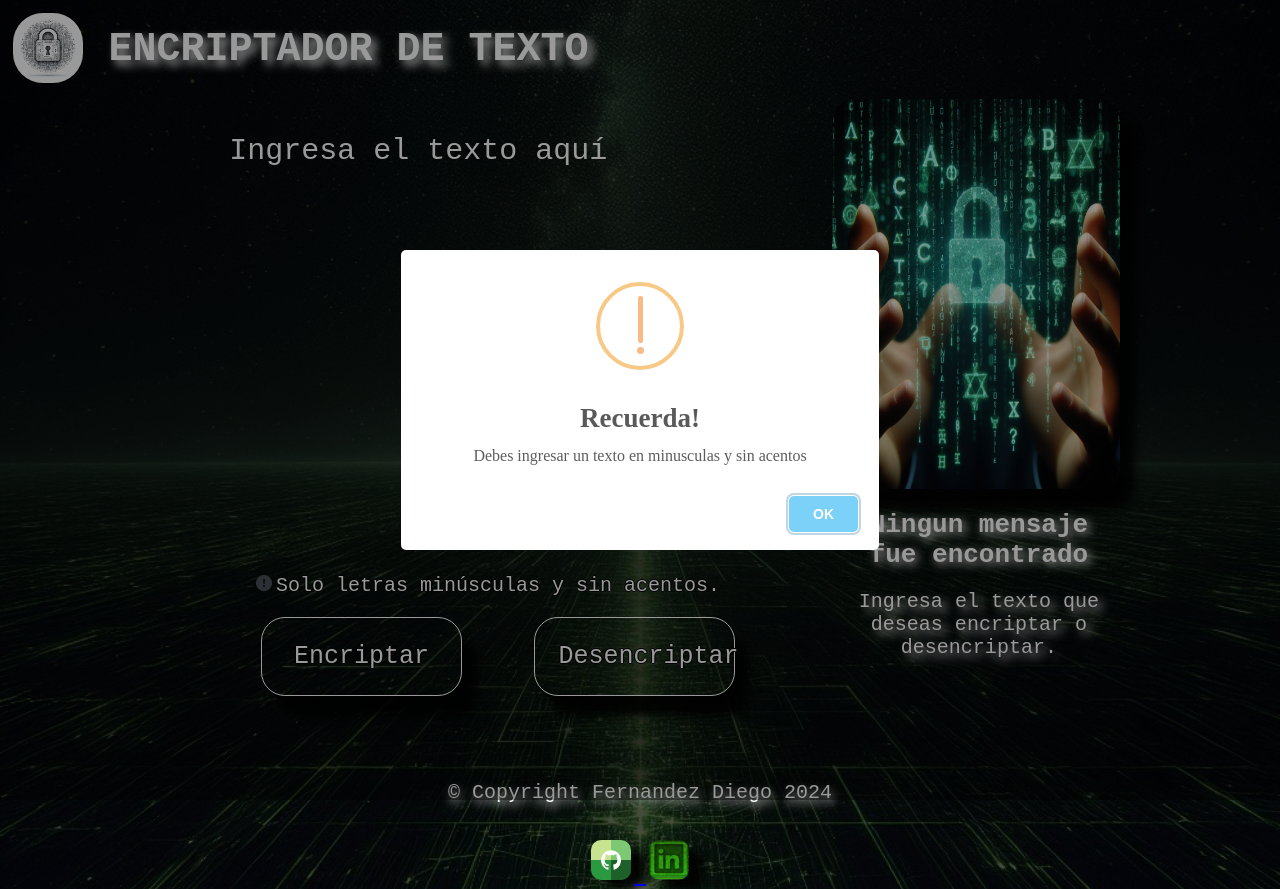
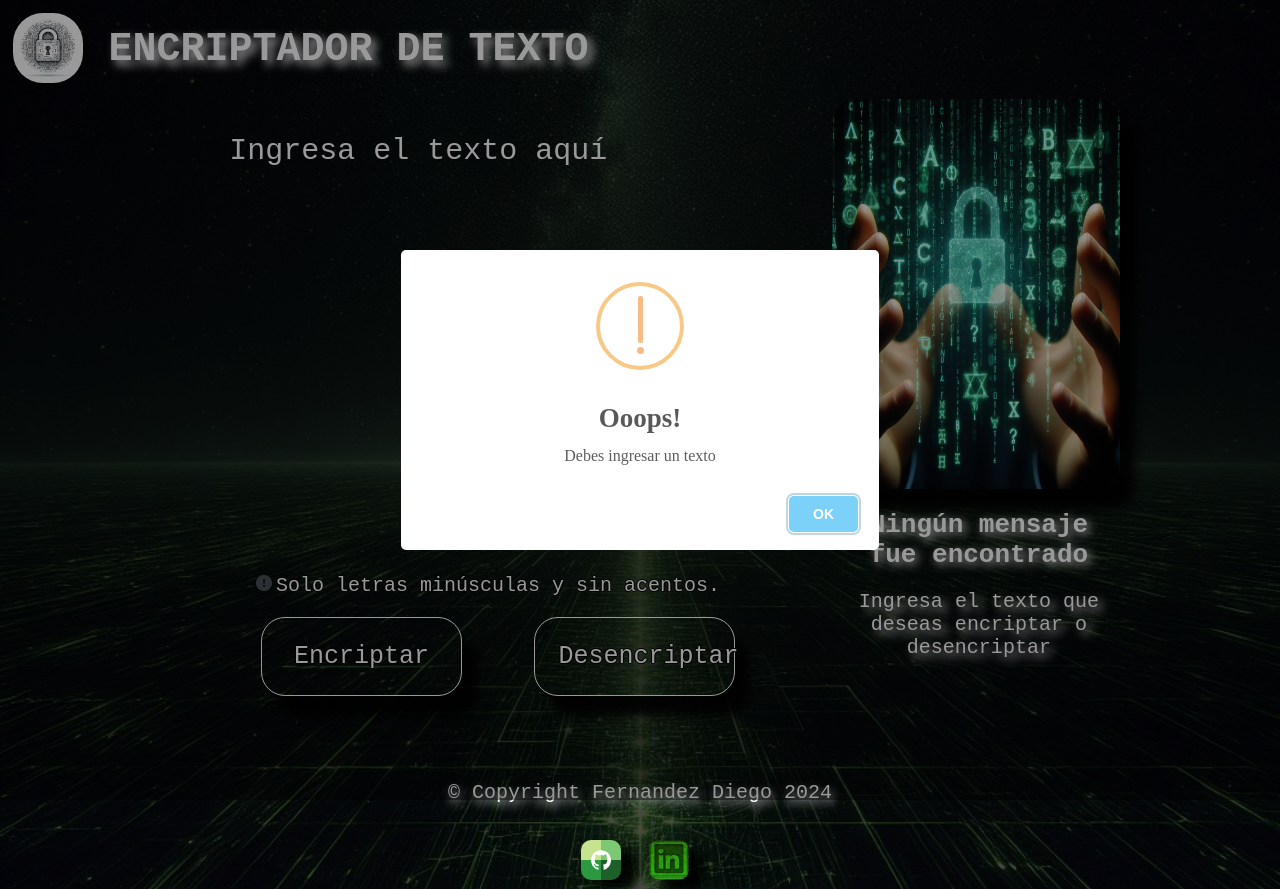
Before and after one commit to DiegojF147/Encriptador-Texto-Alura, a plain HTML site: page index.html in a window 1280 px wide. Both pictures are taken after a click on the button "Encriptar". Drawn offline with nearby package versions, Linux system fonts and the light colour scheme.

Commit message:
Se agregaron modoficaciones

```diff
--- a/script.js
+++ b/script.js
@@ -9,7 +9,7 @@ function encriptar() {
   let textoCifrado = "";
   let validarTexto = /[áéíóúÁÉÍÓÚ]/;
 
-  if (validarTexto.test(texto) || texto !== texto !== texto.toLowerCase()) {
+  if (validarTexto.test(texto) ||  texto !== texto.toLowerCase()) {
     swal(
       "Recuerda!",
       "Debes ingresar un texto en minusculas y sin acentos",
--- a/style.css
+++ b/style.css
@@ -222,6 +222,11 @@ textarea {
   background-color: transparent;
 }
 
+.redes-sociales a {
+  display: inline-block;
+  margin-right: 10px; /* Ajusta el margen según tu diseño */
+}
+
 @media only screen and (max-width: 480px) {
   .container {
     width: 90%;
```
